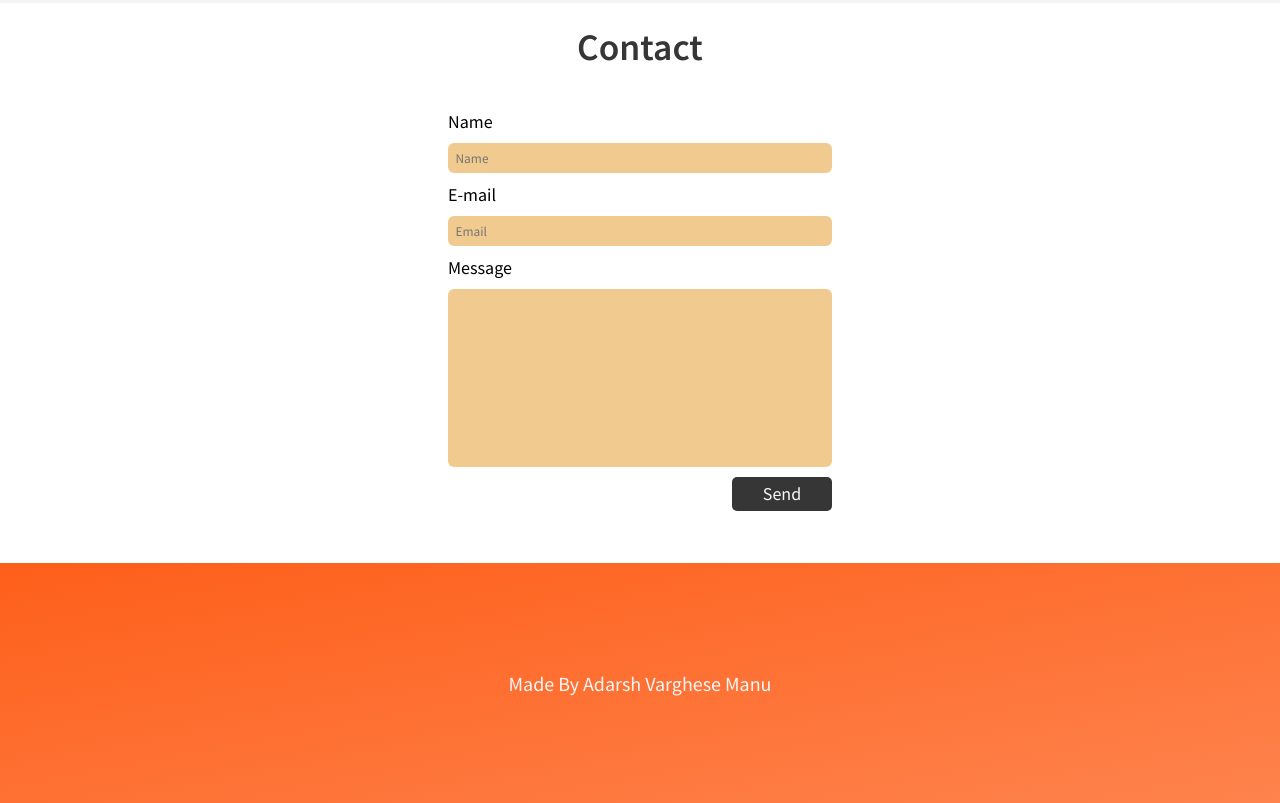
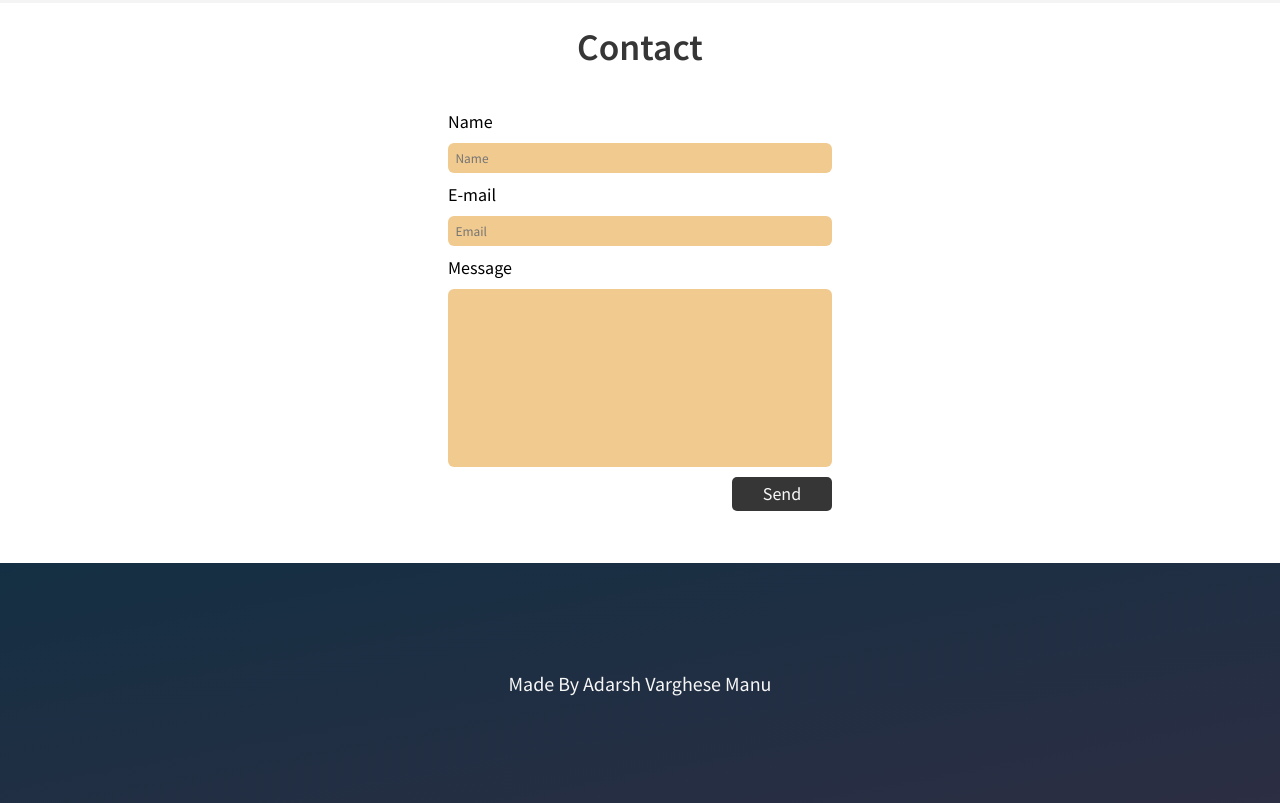
Before and after one commit to adarshvmanu/Basic-Portfolio, a plain HTML site: page index.html in a window 1280 px wide. Shown: the part 1837-2640 px from the top of the page. Drawn offline with nearby package versions, Linux system fonts and the light colour scheme.

Commit message:
minor tweak

```diff
--- a/style.css
+++ b/style.css
@@ -215,7 +215,7 @@ button:hover {
 footer {
   width: 100vw;
   height: 30vh;
-  background: linear-gradient(to bottom right, #FE5F1A, #fe834d);
+  background: linear-gradient(to bottom right, #142F43, #2C2E43);
   color: #f7f7f7;
   font-size: 1rem;
   font-weight: 500;
```
